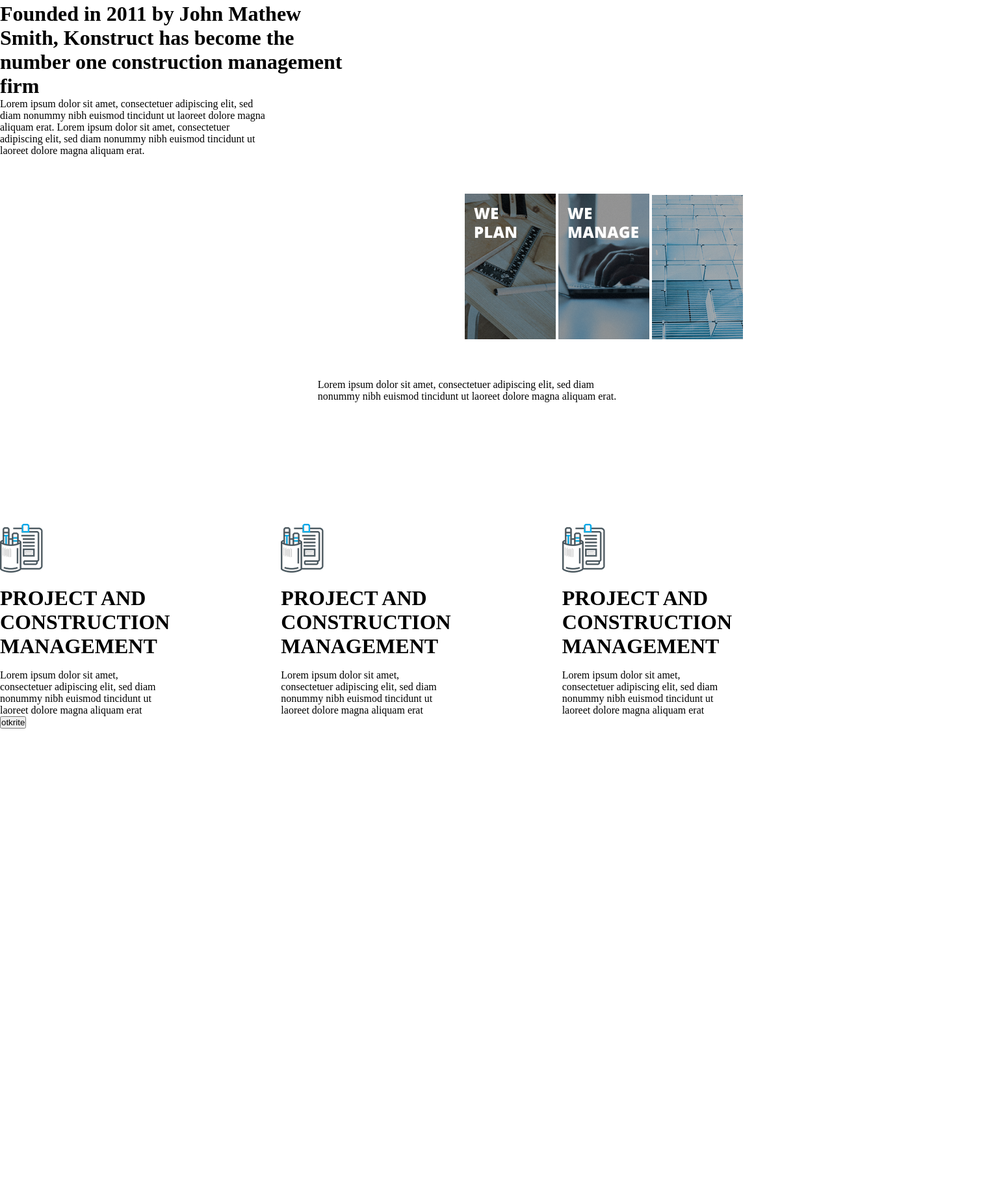
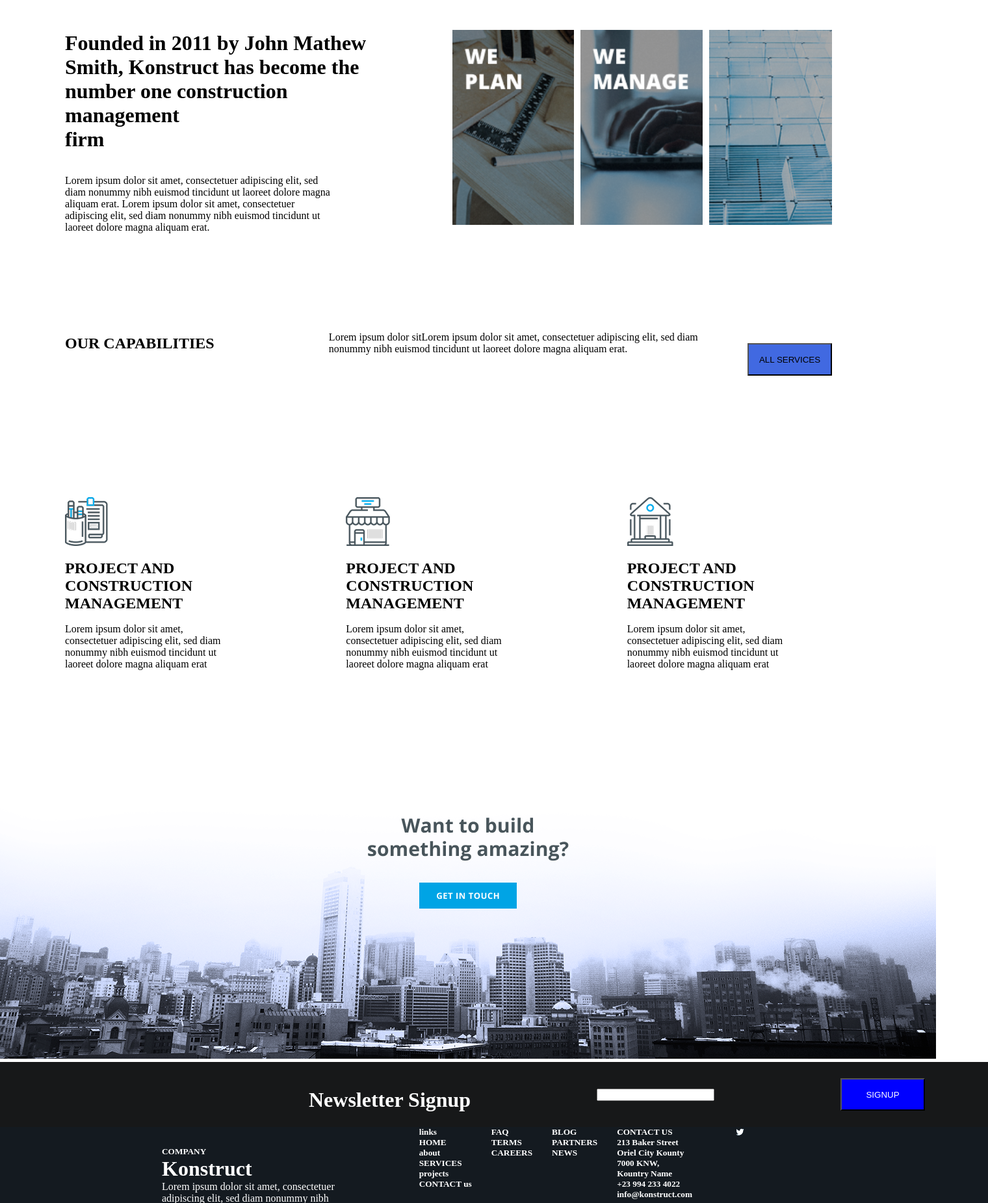
Before and after one commit to corei7-frontend/bino, a plain HTML site: page index.html in a window 1280 px wide. Shown: the part 949-2800 px from the top of the page at 65% size, 1520 px wide, since content can reach past the window. Before the commit the page ends 2070 px from the top, so only its background shows below. Drawn offline with Linux system fonts and the light colour scheme.

Commit message:
first commit

```diff
--- a/index.html
+++ b/index.html
@@ -33,70 +33,163 @@
      <hr>
     <!-- qator end -->
     <!-- sator-->
-     <div class="true">
-          <h1 class="false">OUR STORY</h1>
-          <h1  class="tru">Founded in 2011 by John Mathew <br> Smith, Konstruct has become the <br> number one construction management <br> firm</h1>
+
+                    <div class="mumkin">
+                      <h1>OUR STORY</h1>
+                    </div>
+    <div class="barcha">
+              <div class="shunchaki">
+                            <h1>Founded in 2011 by John Mathew <br>
+                               Smith, Konstruct has become the <br>
+                                number one construction management <br>
+                                 firm</h1><br><br>
                                  <p>Lorem ipsum dolor sit amet, consectetuer adipiscing elit, sed <br>
                                    diam nonummy nibh euismod tincidunt ut laoreet dolore magna <br>
                                     aliquam erat. Lorem ipsum dolor sit amet, consectetuer <br>
                                      adipiscing elit, sed diam nonummy nibh euismod tincidunt ut <br>
                                       laoreet dolore magna aliquam erat.</p>
-          <div class="goal" >
-            <img src="./plan.png" alt="">
-            <img src="./manage.png" alt="">
-            <img src="./Bitmap.png" alt="">
               </div>
-               <div class="lllllll7">
-                <div class="wwwdunyo">
-
+          <div class="yonma-yon">
+                  <div class="jazvar">
+                    <img class="width" src="./plan.png" alt="">
                   </div>
-               <div class="lro">
-                 <p>Lorem ipsum dolor sit amet, consectetuer adipiscing elit, sed diam <br>
-                     nonummy nibh euismod tincidunt ut laoreet dolore magna aliquam erat.</p>
+                  <div class="jazvar">
+                    <img class="width" src="./manage.png" alt="">
                   </div>
-                <div class="but">
-
+                  <div class="jazvar">
+                    <img class="width" src="./Bitmap.png" alt="">
                   </div>
           </div>
      </div>
     <!-- sator end-->
+      <!-- dator -->
+       <div class="bazida">
+        <div class="bazi">
+             <h2>OUR CAPABILITIES</h2>
+            <div class="soz">
+             <p>Lorem ipsum dolor sitLorem ipsum dolor sit amet, consectetuer adipiscing elit, sed diam <br>
+               nonummy nibh euismod tincidunt ut laoreet dolore magna aliquam erat.</p>
+              </div>
+              <div class="tugma">
+               <button class="blue">ALL SERVICES</button>
+               </div>
+        </div>
+       </div>
+       <!-- dator-->
      <!-- dossed -->
       <div class="barchasi">
-      <div class="dodded">
+
             <div class="doffed">
                 <img class="ars" src="./Bitmap (1).png" alt="">
-           <h1 class="h11">PROJECT AND CONSTRUCTION <br>
-            MANAGEMENT</h1>
+               <h2 class="h11">PROJECT AND CONSTRUCTION <br>
+                MANAGEMENT</h2>
                <p class="mal">Lorem ipsum dolor sit amet, <br>
                  consectetuer adipiscing elit, sed diam <br>
                  nonummy nibh euismod tincidunt ut <br>
                   laoreet dolore magna aliquam erat</p>
             </div>
-      </div>
-      <div class="dodded">
+
+
+
+
+
             <div class="doffed">
-            <img class="ars" src="./Bitmap (1).png" alt="">
-           <h1 class="h11">PROJECT AND CONSTRUCTION <br>
-            MANAGEMENT</h1>
+                <img class="ars" src="./Bitmap copy.png" alt="">
+               <h2 class="h11">PROJECT AND CONSTRUCTION <br>
+                MANAGEMENT</h2>
                <p class="mal">Lorem ipsum dolor sit amet, <br>
                  consectetuer adipiscing elit, sed diam <br>
                  nonummy nibh euismod tincidunt ut <br>
                   laoreet dolore magna aliquam erat</p>
             </div>
-      </div>
-      <div class="dodded">
+
+
+
+
             <div class="doffed">
-            <img class="ars" src="./Bitmap (1).png" alt="">
-           <h1 class="h11">PROJECT AND CONSTRUCTION <br>
-            MANAGEMENT</h1>
+                <img class="ars" src="./Bitmap (1) copy.png" alt="">
+               <h2 class="h11">PROJECT AND CONSTRUCTION <br>
+                MANAGEMENT</h2>
                <p class="mal">Lorem ipsum dolor sit amet, <br>
                  consectetuer adipiscing elit, sed diam <br>
                  nonummy nibh euismod tincidunt ut <br>
                   laoreet dolore magna aliquam erat</p>
+
+
+          </div>
+           </div>
+            <!-- dossed-->
+
+
+       <!-- asosiy -->
+             <div class="bosh-so'z">
+              <div class="gap">
+                <div class="asosiy">
+                      <img src="./get-in-touch.png" alt="">
+              </div>
+             </div>
+       <!-- asosiy end-->
+        <!-- tugadi -->
+         <div class="chiziq">
+          <div class="oppoq">
+                <h1 class="white">Newsletter Signup</h1>
+                <input class="texts" type="test@youremail.com">
+                <div class="dengiz">
+                <button class="moviy">SIGNUP</button>
                </div>
               </div>
          </div>
-     <!-- dossed end -->
-       <button class="olma">otkrite</button>
+        <!-- tugadi -->
+         <div class="hammasi">
+                <div class="hamma">
+                        <div class="class">
+                          <h5>COMPANY</h5>
+                          <h1>Konstruct</h1>
+                          Lorem ipsum dolor sit amet, consectetuer <br>
+                           adipiscing elit, sed diam nonummy nibh <br>
+                            euismod tincidunt ut laoree dolore <br>
+                             magna aliquam erat.
+                        </div>
+                        <div class="2-tomon">
+                          <h5 class="soz">links</h5>
+                          <h5 class="soz">HOME</h5>
+                          <h5 class="soz">about</h5>
+                          <h5 class="soz">SERVICES</h5>
+                          <h5 class="soz">projects</h5>
+                          <h5 class="soz">CONTACT us</h5>
+                        </div>
+                        <div class="3-tomon">
+                                <h5>FAQ</h5>
+                                <h5>TERMS</h5>
+                                <h5>CAREERS</h5>
+                        </div>
+                        <div class="4-tomon">
+                          <h5>BLOG</h5>
+                           <h5>PARTNERS</h5>
+                           <h5>NEWS</h5>
+                        </div>
+                        <div class="5-tomon">
+                          <h5>CONTACT US</h5>
+                          <h5>213 Baker Street <br>
+                            Oriel City Kounty <br>
+                            7000 KNW, <br>
+                            Kountry Name <br>
+                            +23 994 233 4022 <br>
+                            info@konstruct.com</h5>
+                    </div>
+                    <div class="6-tomon">
+                        <img src="./Object.png" alt="">
+                    </div>
+                </div>
+         </div>
+
+         <!-- fanta -->
+         <div class="oxiri">
+             <div class="oldingi">
+                  <h5 class="ortada">© 2017 Konstruct Inc. Designed by Jane Kathryn Teo</h5>
+             </div>
+         </div>
+         <!-- fanta -->
+
 </body>
 </html>
--- a/style.css
+++ b/style.css
@@ -50,6 +50,14 @@
     display: flex;
     margin-left: 770px;
     gap: 15px;
+    align-items: center;
+}
+.lov:hover{
+    transform: scale(1);
+    color: blue;
+}
+.true{
+    display: flex;
 }
 .false{
     margin-top: 50px;
@@ -59,11 +67,13 @@
     margin-top: 57px;
 }
 .goal{
-    margin-top: 57px;
-margin-left: 715px;
+
 }
 .h1{
     margin-top: 57px;
+}
+.h11{
+
 }
 .lllllll7{
     margin-left: 157px;
@@ -84,6 +94,28 @@
 }
 .doffed{
     margin-top: 170px;
+    margin-left: 100px;
+}
+.mumkin{
+    text-align: center;
+    margin-top: 57px;
+}
+.shunchaki{
+margin-top: 95px;
+margin-left: 100px;
+}
+.barcha{
+    display: flex;
+}
+.yonma-yon{
+    display: flex;
+    gap: 10px;
+    margin-top: 93px;
+    margin-left: 100px;
+}
+.width{
+    width: 140;
+height: 300px;
 }
 .ars{
     margin-top: 17px;
@@ -94,10 +126,110 @@
 .h11{
     margin-top: 17px;
 }
+.olma{
+    background-color: royalblue;
+    width: 170px;
+    height: 50px;
+    text-align: center;
+}
+
+.bazi{
+    display:flex ;
+    justify-content: space-between;
+    align-items: center;
+}
+
 .barchasi{
     display: flex;
     gap: 17px;
+
 }
 .olma{
     width: 30px 17px 23px 37px;
 }
+.bazi{
+margin-top: 119px;
+margin-left: 100px;
+}
+.soz{
+    margin-left: 100px;
+}
+.blue{
+    background-color: royalblue;
+    width: 130px;
+    height: 50px;
+    margin-top: 50px;
+}
+.gap{
+    text-align: center;
+    margin-top: 100px;
+}
+.asosiy{
+    background-image: url(./get-in-touch.png);
+}
+.oppoq{
+    background-image: url(./bg\ copy.png);
+    width: 1520px;
+    height: 100px;
+    align-items: center;
+}
+.white{
+margin-left: 378px;
+color: white;
+ margin-top: 17px;
+}
+.dengiz{
+}
+.moviy{
+    color: white;
+    background-color: blue;
+    width: 130px;
+    height: 50px;
+}
+.texts{
+    color: black;
+}
+.oppoq{
+    display: flex;
+    justify-content: space-around;
+}
+.hamma{
+    background-image: url(./bg\ \(1\).png);
+    width: 1520px;
+    height: 240px;
+    color: white;
+}
+.class{
+    margin-left: 249px;
+    margin-top: 30px;
+}
+.tomon{
+    margin-top: 30px;
+}
+.tamom{
+    margin-top: 30px;
+}
+.tom{
+    margin-top: 30px;
+}
+.tomn{
+    margin-top: 30px;
+}
+.tam{
+    margin-top: 30px;
+}
+
+ .hamma{
+    display: flex;
+    gap: 30px;
+ }
+ .oldingi{
+    text-align: center;
+    background-color: #171819;
+    color: white;
+    width: 100%;
+    height: 30px;
+ }
+ .ortada{
+    align-items: center;
+ }
```
Also changed, not shown: Bitmap (1) copy.png (added), Bitmap copy.png (added), Object.png (added), bg (1).png (added), bg copy.png (added), get-in-touch.png (added). Lines whose indentation alone changed are shown as unchanged.
